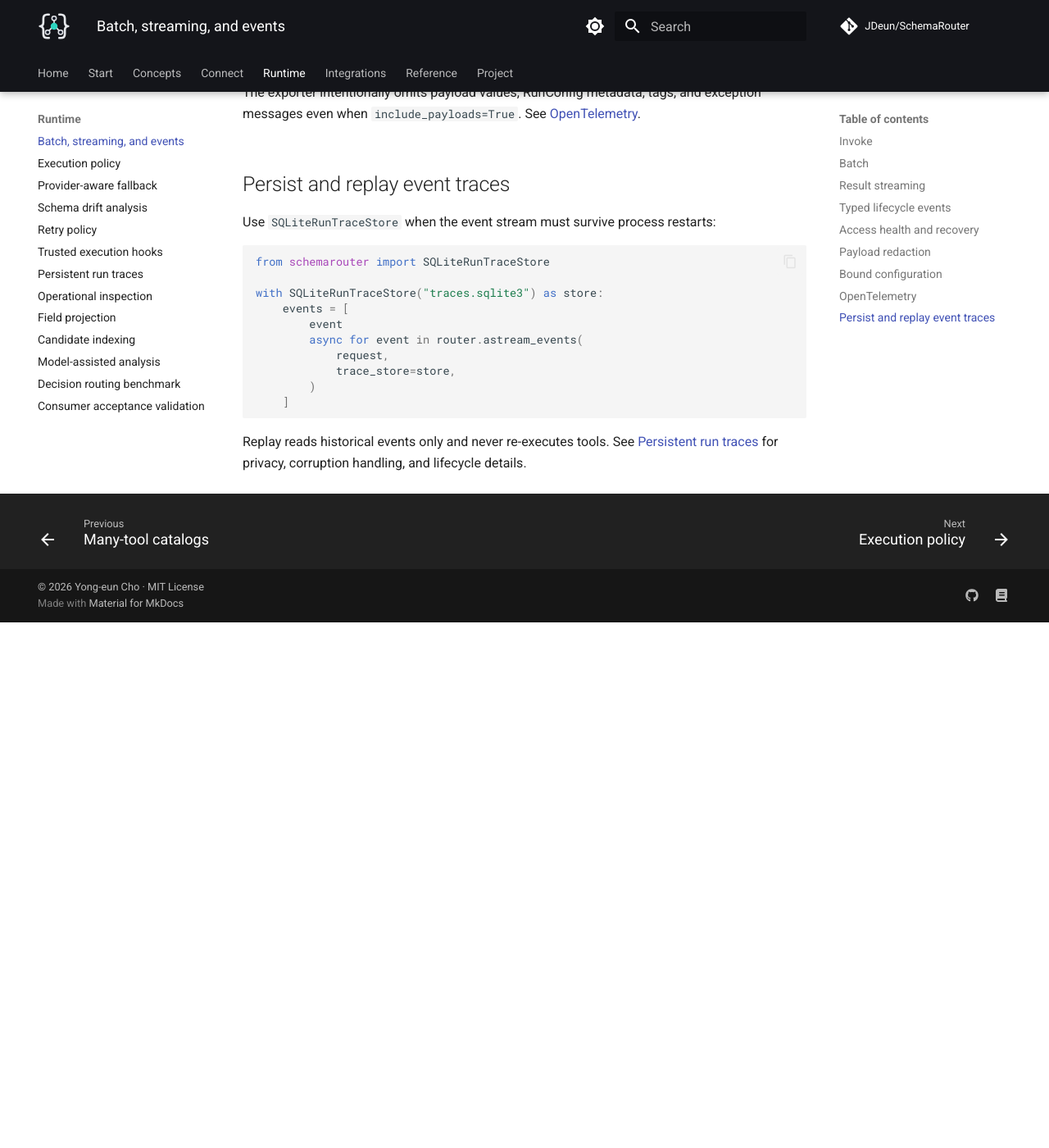
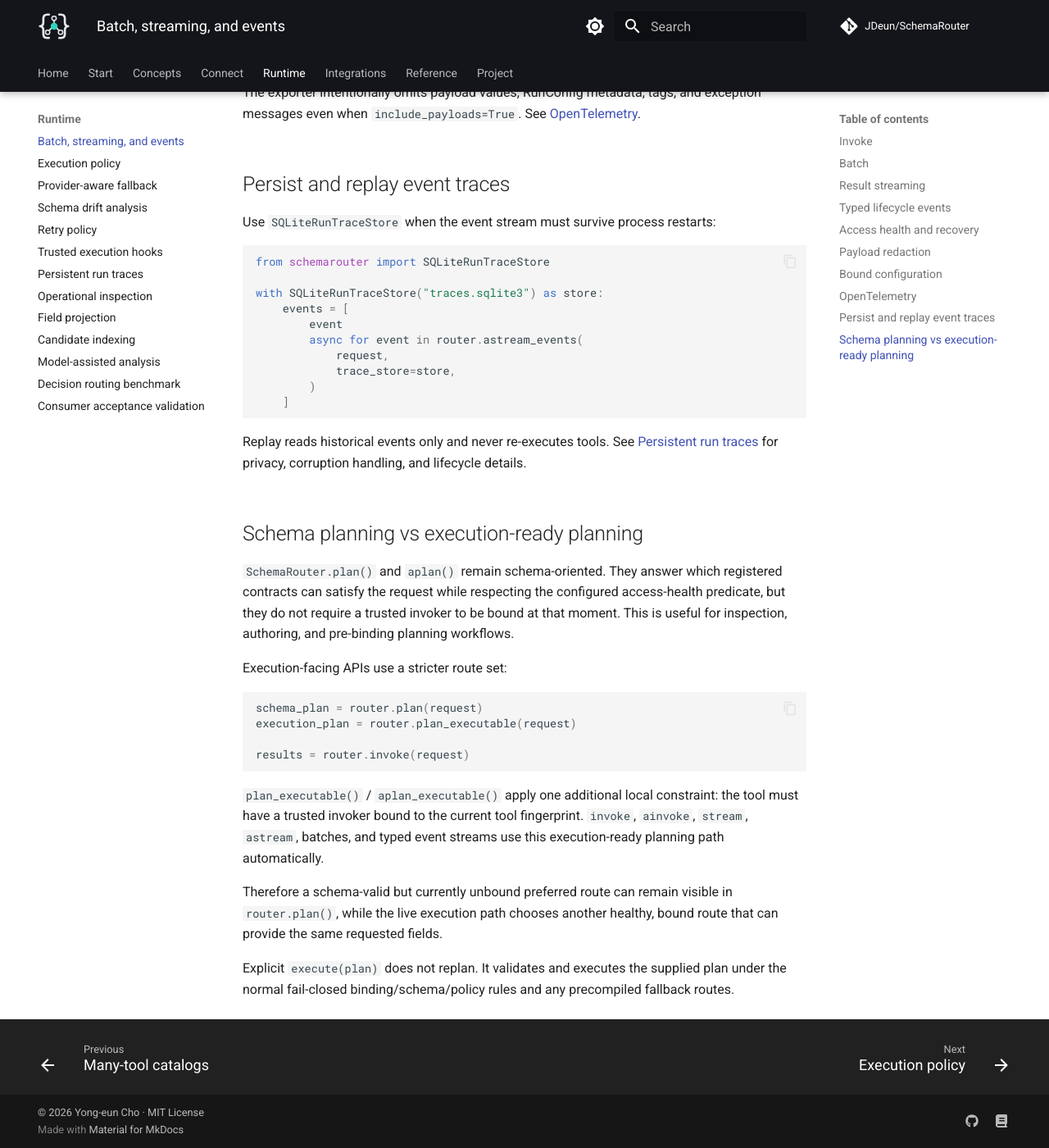
Before and after one commit to JDeun/SchemaRouter, an MkDocs documentation site: the page built from docs/guides/runtime.md, in a window 1280 px wide and 1400 px high, scrolled down 3720 px. Shown: the whole window at 82% size. Built offline with MkDocs 1.6.1 and Material for MkDocs 9.7.7, drawn with Linux system fonts in a browser that asks for light colours; comment, search, counter and statistics services are not loaded; before the commit the page ends 4479 px from its top, so only the background shows below that.

Commit message:
docs: distinguish schema and execution-ready planning

````diff
--- a/docs/guides/runtime.md
+++ b/docs/guides/runtime.md
@@ -191,3 +191,31 @@ with SQLiteRunTraceStore("traces.sqlite3") as store:
 
 Replay reads historical events only and never re-executes tools. See
 [Persistent run traces](run-traces.md) for privacy, corruption handling, and lifecycle details.
+
+
+## Schema planning vs execution-ready planning
+
+`SchemaRouter.plan()` and `aplan()` remain schema-oriented. They answer which registered
+contracts can satisfy the request while respecting the configured access-health predicate, but they
+do not require a trusted invoker to be bound at that moment. This is useful for inspection,
+authoring, and pre-binding planning workflows.
+
+Execution-facing APIs use a stricter route set:
+
+```python
+schema_plan = router.plan(request)
+execution_plan = router.plan_executable(request)
+
+results = router.invoke(request)
+```
+
+`plan_executable()` / `aplan_executable()` apply one additional local constraint: the tool must
+have a trusted invoker bound to the current tool fingerprint. `invoke`, `ainvoke`, `stream`,
+`astream`, batches, and typed event streams use this execution-ready planning path automatically.
+
+Therefore a schema-valid but currently unbound preferred route can remain visible in
+`router.plan()`, while the live execution path chooses another healthy, bound route that can
+provide the same requested fields.
+
+Explicit `execute(plan)` does not replan. It validates and executes the supplied plan under the
+normal fail-closed binding/schema/policy rules and any precompiled fallback routes.
````
